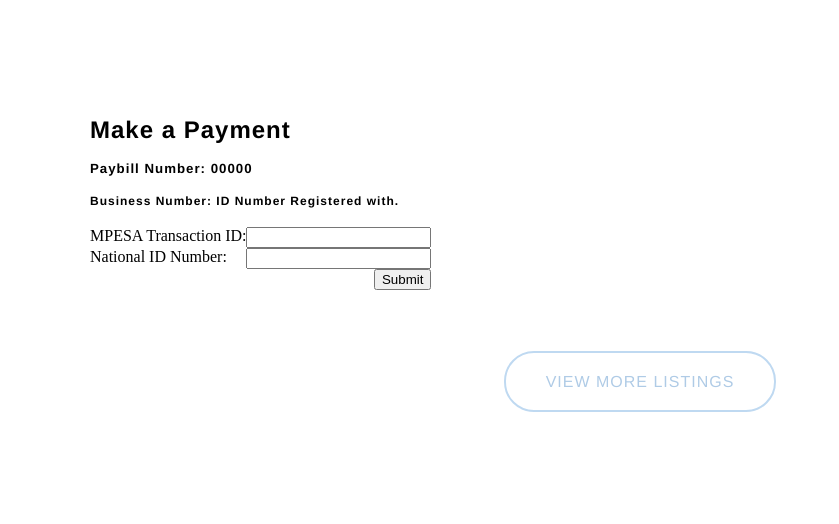
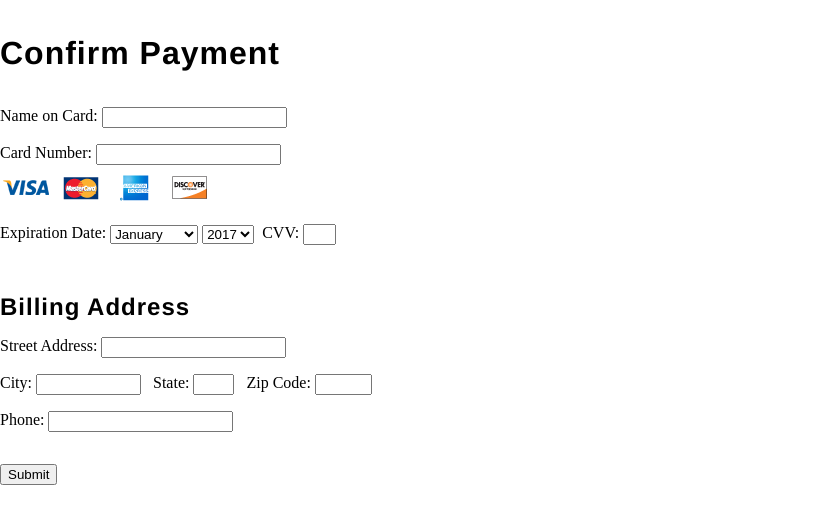
Before and after one commit to phucdang95/IQRiver, a PHP site: page /pay.php in a window 1280 px wide. Shown: the part 100-624 px from the top of the page, without its empty margins (0-839 px from the left). Run offline with PHP 8.4, Linux system fonts and the light colour scheme; a user stored in the database is signed in; tables that the repository leaves empty hold one stand-in row (values such as "Sample post"); some libraries are stand-ins or nearby versions.

Commit message:
Add files via upload

```diff
--- a/car_rental/admin/add_vehicles.php
+++ b/car_rental/admin/add_vehicles.php
@@ -49,8 +49,8 @@
 						<table width="100%" border="0" cellspacing="0" cellpadding="0">
 							<tr>
 								<th width="13"><input type="checkbox" class="checkbox" /></th>
-								<th>Vehicle Make</th>
-								<th>Car Type</th>
+								<th>Vehicle Year/Make</th>
+								<th>Car Model</th>
 								<th>Price</th>
 								<th width="110" class="ac">Setting</th>
 							</tr>
--- a/car_rental/book_car.php
+++ b/car_rental/book_car.php
@@ -30,15 +30,16 @@
 			?>
 				<li>
 					<a href="book_car.php?id=<?php echo $rws['car_id'] ?>">
-						<img class="thumb" src="cars/<?php echo $rws['image'];?>" width="300" height="200">
+						<img class="thumb" style="border-radius:50px" src="cars/<?php echo $rws['image'];?>" width="360" height="240">
 					</a>
 					<span class="price"><?php echo '$'.$rws['hire_cost'];?></span>
 					<div class="property_details">
+                        <h2> Year/Make: <span class="property_size"><?php echo $rws['car_type'];?></span></h2>
 						<h2>Model: <span class="property_size"><?php echo $rws['car_name'];?></span></h2>
 					</div>
 				</li>
 
-				<h3>You picked:   <?php echo $rws['car_name'];?> </h3>
+				<h3>You picked:  <?php echo $rws['car_type']." ";  echo $rws['car_name'];?> </h3>
 				<?php
 					if(!$_SESSION['email'] && (!$_SESSION['pass'])){
                     echo "<script type = \"text/javascript\">
--- /dev/null
+++ b/car_rental/creditcard/creditCardTypeDetector.css
@@ -0,0 +1,44 @@
+ul.card_logos {
+	display: inline-block;
+	margin: 0;
+	padding: 0;
+}
+
+.card_visa, .card_mastercard, .card_amex, .card_discover, .card_diners, .card_jcb {
+	display: inline-block;
+	width: 50px;
+	height: 30px;
+	overflow: hidden;
+	text-align: left;
+	text-indent: -999px;
+	background: url(sprite-cards.png) 0 0 no-repeat;
+    margin-top:10px;
+}
+
+.card_mastercard {
+	background-position: -55px 0;
+}
+
+.card_amex {
+	background-position: -110px 0;
+}
+
+.card_discover {
+	background-position: -165px 0;
+}
+
+.card_diners {
+	background-position: -220px 0;
+}
+
+.card_jcb {
+	background-position: -660px 0;
+}
+
+.is_visa li, .is_mastercard li, .is_amex li, .is_discover li, .is_diners li, .is_jcb li, .is_nothing li {
+	opacity: .2;
+}
+
+.is_visa li.card_visa, .is_mastercard li.card_mastercard, .is_amex li.card_amex, .is_discover li.card_discover, .is_diners li.card_diners, .is_jcb li.card_jcb {
+	opacity: 1;
+}
--- a/car_rental/index.php
+++ b/car_rental/index.php
@@ -67,11 +67,11 @@
 			?>
 				<li>
 					<a href="book_car.php?id=<?php echo $rws['car_id'] ?>">
-						<img class="thumb" src="cars/<?php echo $rws['image'];?>" width="300" height="200">
+						<img class="thumb" style="border-radius:50px" src="cars/<?php echo $rws['image'];?>" width="360" height="240">
 					</a>
 					<span class="price"><?php echo '$'.$rws['hire_cost'].'/day' ;?></span>
 					<div class="property_details">
-
+                   <h2> Year/Make: <span class="property_size"><?php echo $rws['car_type'];?></span></h2>
 						<h2>Model: <span class="property_size"><?php echo $rws['car_name'];?></span></h2>
 					</div>
 				</li>
--- a/car_rental/pay.php
+++ b/car_rental/pay.php
@@ -1,7 +1,7 @@
 <!DOCTYPE html>
 <html lang="en">
 <head>
-	<title>Sonko Car Rental</title>
+	<title>Luxuary rental</title>
 	<meta charset="utf-8">
 
 	<link rel="stylesheet" type="text/css" href="css/reset.css">
@@ -9,6 +9,17 @@
 
 	<script type="text/javascript" src="js/jquery.js"></script>
 	<script type="text/javascript" src="js/main.js"></script>
+    <link href="creditcard/creditCardTypeDetector.css" rel="stylesheet" type="text/css" />
+		<script type="text/javascript" src="https://ajax.googleapis.com/ajax/libs/jquery/1.7.1/jquery.min.js"></script>
+		<script type="text/javascript" src="creditcard/jquery.creditCardTypeDetector.js"></script>
+		<script type="text/javascript">
+
+			$(document).ready(function(){
+				$('#checkout_card_number').creditCardTypeDetector({ 'credit_card_logos' : '.card_logos' });
+			});
+		</script>
+
+
 </head>
 <body>
 
@@ -17,58 +28,82 @@
 			include 'header.php';
 		?>
 
+	</section>	<br>
+    <h1>Confirm Payment</h1><br>
+	  <label for="owner">Name on Card: </label>
+	   <input type="text" class="form-control" id="owner"></br><br>
+	    <label for="checkout_card_number">Card Number: </label>
+
+	<input id="checkout_card_number" type="text" size="20" pattern="[0-9]*" autocomplete="off" class="stripe_card_number" required="required" />
+
+	<div><ul class="card_logos">
+		<li class="card_visa">Visa</li>
+		<li class="card_mastercard">Mastercard</li>
+		<li class="card_amex">American Express</li>
+		<li class="card_discover">Discover</li>
+		<li class="card_jcb">JCB</li>
+		<li class="card_diners">Diners Club</li>
+	</ul>
+    </div>
+	<br>
 
 
 
-	<section class="listings">
-		<div class="wrapper">
-			<ul class="properties_list">
-				<h2>Make a Payment </h2>
-				<h5>Paybill Number: 00000</h5>
-				<h6>Business Number: ID Number Registered with.</h6>
-				<form method="post">
-					<table>
-						<tr>
-							<td>MPESA Transaction ID:</td>
-							<td><input type="text" name="mpesa" required></td>
-						</tr>
-						<tr>
-							<td>National ID Number:</td>
-							<td><input type="text" name="id_no" required></td>
-						</tr>
 
-						<tr>
-							<td colspan="2" style="text-align:right"><input type="submit" name="pay" value="Submit"></td>
-						</tr>
-					</table>
-				</form>
-				<?php
-						if(isset($_POST['pay'])){
-							include 'includes/config.php';
-							$mpesa = $_POST['mpesa'];
-							$id_no = $_POST['id_no'];
 
-							$qry = "UPDATE client SET mpesa = '$mpesa' WHERE id_no = '$id_no'";
-							$result = $conn->query($qry);
-							if($result == TRUE){
-								echo "<script type = \"text/javascript\">
-											alert(\"Payment Successfully Done. Wait for Admin Approval\");
-											window.location = (\"wait.php\")
-											</script>";
-							} else{
-								echo "<script type = \"text/javascript\">
-											alert(\"Payment approval Failed. Try Again\");
-											window.location = (\"pay.php\")
-											</script>";
-							}
-						}
+	                        <label>Expiration Date: </label>
+	                        <select>
+	                            <option value="01">January</option>
+	                            <option value="02">February </option>
+	                            <option value="03">March</option>
+	                            <option value="04">April</option>
+	                            <option value="05">May</option>
+	                            <option value="06">June</option>
+	                            <option value="07">July</option>
+	                            <option value="08">August</option>
+	                            <option value="09">September</option>
+	                            <option value="10">October</option>
+	                            <option value="11">November</option>
+	                            <option value="12">December</option>
+	                        </select>
+	                        <select>
 
-					  ?>
-			</ul>
-			<div class="more_listing">
-				<a href="#" class="more_listing_btn">View More Listings</a>
-			</div>
-		</div>
+	                            <option value="17"> 2017</option>
+	                            <option value="18"> 2018</option>
+	                            <option value="19"> 2019</option>
+	                            <option value="20"> 2020</option>
+	                            <option value="21"> 2021</option>
+	                        </select>&nbsp;
+
+	                     <label for="cvv">CVV: </label>
+	                        <input type="text" class="form-control" id="cvv" size=1> <br><br><Br>
+
+	                       <div><h2>Billing Address</h2>
+	                        Street Address: <input type="text" class="form-control" ><br>
+
+	                        <br><label>City: </label>
+	                        <input type="text" class="form-control" size=10 >
+	                        &nbsp;
+	                      <label>State: </label>
+	                        <input type="text" class="form-control" size=2 >
+                            &nbsp;
+	                        <label>Zip Code: </label>
+	                        <input type="text" class="form-control" size=4 ><Br><br>
+
+	                        <label >Phone: </label>
+	                        <input type="text" class="form-control" >
+
+	                   <div class="form-group" id="pay-now"> <Br><br>
+	                       <button type="submit" name= "pay"  id="confirm-purchase" onClick="Javascript:window.location.href = 'wait.php';">Submit</button>
+
+	                    </div>
+
+
+
+
+
+
+
 
 </body>
 </html>
--- a/car_rental/wait.php
+++ b/car_rental/wait.php
@@ -26,7 +26,7 @@
 				<h3 style="text-align:center; color:blue; ">Thank you for shopping with Luxury Rental.<br>
 				We will send you an email upon approval of your request.<br><h3>
 
-				<h3 style="color:black; text-align:center;">You can see your order status on your main page</h3>
+
 			</ul>
 
 		</div>
```
Also changed, not shown: car_rental/admin/add_cars.php (+6 -5 lines), car_rental/creditcard/creditCardTypeDetector.html (added, +83 -0 lines), car_rental/db/cars.sql (+76 -53 lines), car_rental/success.php (+3 -60 lines), car_rental/cars/14dragster.jpg (added), car_rental/cars/Ghibli.JPG (added), car_rental/cars/pani.jpg (added), car_rental/creditcard/jquery.creditCardTypeDetector.js (added), car_rental/creditcard/sprite-cards.png (added), car_rental/header.php (line endings or trailing spaces).
